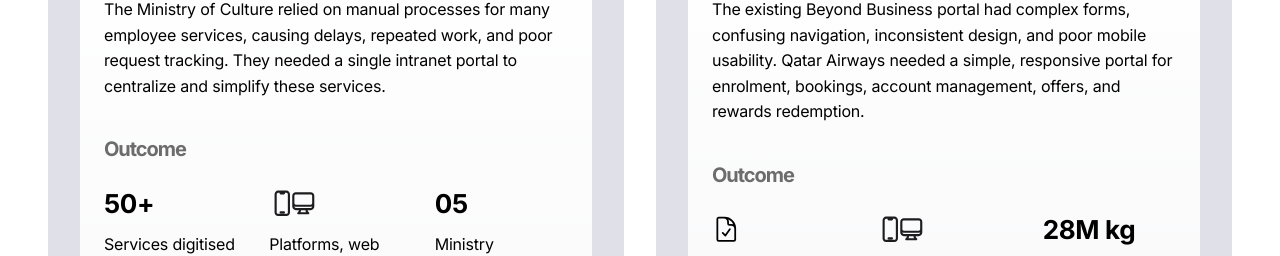
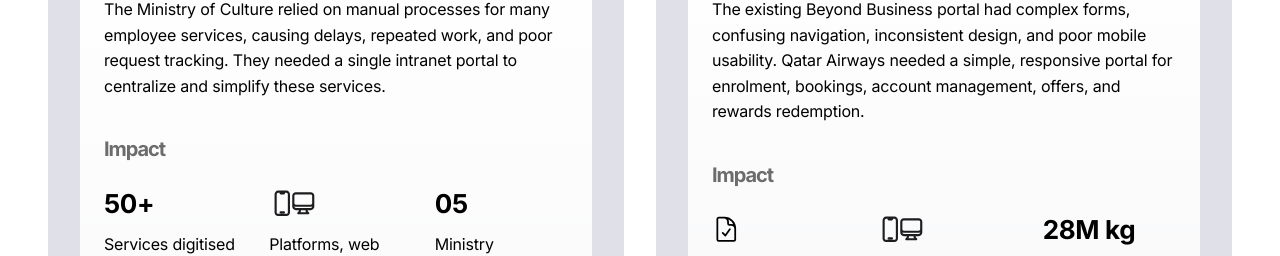
Before and after one commit to superintel04/kipe, a React (Vite) app: page / in a window 1280 px wide. Shown: the part 3634-3890 px from the top of the page. Built offline with nearby package versions, Linux system fonts and the light colour scheme; no server answers.

Commit message:
Rename the Outcome headings to Impact

```diff
--- a/src/components/CaseStudyDialog.tsx
+++ b/src/components/CaseStudyDialog.tsx
@@ -14,7 +14,7 @@ type Enlarged = { src: string; alt: string } | null
 
 /**
  * Full-window case study (Figma node 41:59): hero, project title, details,
- * then Challenge / Approach / Outcome.
+ * then Challenge / Approach / Impact.
  *
  * Built on the native <dialog> element, so focus trapping, background inerting
  * and Esc-to-close come from the platform rather than hand-rolled JavaScript.
--- a/src/content/ar.ts
+++ b/src/content/ar.ts
@@ -925,7 +925,7 @@ export const ar: Content = {
     credentials: 'المؤهلات والشهادات',
     challenge: 'التحدي',
     approach: 'المنهجية',
-    outcome: 'النتائج',
+    outcome: 'الأثر',
     screens: 'لقطات من المشروع',
     caseStudy: 'دراسة الحالة',
     projects: 'المشاريع',
--- a/src/content/en.ts
+++ b/src/content/en.ts
@@ -617,7 +617,7 @@ export const en: Content = {
       ],
 
       overallOutcome: {
-        label: 'Overall outcome',
+        label: 'Overall impact',
         items: [
           '50+ employee services moved to digital, trackable workflows.',
           'Reduced dependency on manual processes.',
@@ -684,7 +684,7 @@ export const en: Content = {
       ],
 
       overallOutcome: {
-        label: 'Overall outcome',
+        label: 'Overall impact',
         items: [
           'The portal reads immediately as an official government service.',
           'Users’ trust earned through a recognisably DGA-compliant experience.',
@@ -774,7 +774,7 @@ export const en: Content = {
       ],
 
       overallOutcome: {
-        label: 'Overall outcome',
+        label: 'Overall impact',
         items: [
           'Critical usability issues resolved ahead of everything else.',
           'A simpler enrolment flow and clearer navigation labels.',
@@ -883,7 +883,7 @@ export const en: Content = {
         },
       ],
       overallOutcome: {
-        label: 'Overall outcome',
+        label: 'Overall impact',
         items: [
           'Document processing time cut by around 80%.',
           'Error-free document analysis.',
@@ -917,11 +917,11 @@ export const en: Content = {
     credentials: 'Education & Certification',
     challenge: 'Challenge',
     approach: 'Approach',
-    outcome: 'Outcome',
+    outcome: 'Impact',
     screens: 'Screens',
     caseStudy: 'Case study',
     projects: 'Projects',
-    outcomeLabel: 'Outcome',
+    outcomeLabel: 'Impact',
     fullCaseStudy: 'Full Case study',
     backToProfile: 'Back to profile',
     backToTop: 'Back to top',
--- a/src/content/types.ts
+++ b/src/content/types.ts
@@ -166,7 +166,7 @@ export type UiStrings = {
   caseStudy: string
   /** Heading over the project grid. */
   projects: string
-  /** "Outcome" label on a project card — `outcome` is the case-study one. */
+  /** "Impact" label on a project card — `outcome` is the case-study one. */
   outcomeLabel: string
   fullCaseStudy: string
   backToProfile: string
```
